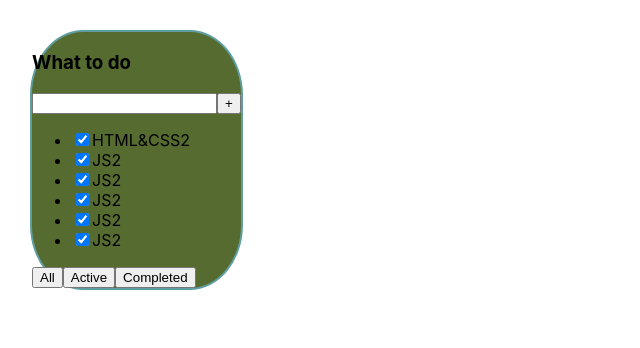
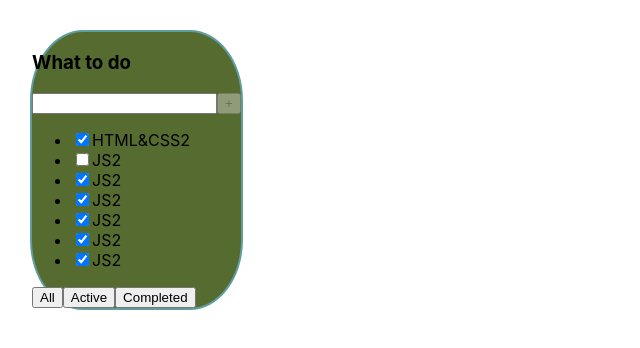
Before and after one commit to IvanovMike2023/TodoList, a React (Create React App) app: page / in a window 1280 px wide. Shown: the top 348 px of the page, without its empty margins (0-640 px from the left). Built offline with nearby package versions, Linux system fonts and the light colour scheme.

Commit message:
uuid addTasks 3 lesson

```diff
--- a/package.json
+++ b/package.json
@@ -10,10 +10,12 @@
     "@types/node": "^16.18.1",
     "@types/react": "^18.0.23",
     "@types/react-dom": "^18.0.7",
+    "@types/uuid": "^9.0.1",
     "react": "^18.2.0",
     "react-dom": "^18.2.0",
     "react-scripts": "5.0.1",
     "typescript": "^4.8.4",
+    "uuid": "^9.0.0",
     "web-vitals": "^2.1.4"
   },
   "scripts": {
--- a/src/App.tsx
+++ b/src/App.tsx
@@ -1,32 +1,41 @@
 import React, {useState} from 'react';
 import './App.css';
-import TodoList, {Task} from "./TodoList";
+import TodoList, { TaskType} from "./TodoList";
+import {v1} from "uuid";
 
 export type FilterText = 'All' | 'Completed' | 'Active'
 
 function App() {
     const TodoTitle: string = "What to do"
     let [task, SetTask] = useState([
-        {taskId: 1, title: "HTML&CSS2", isDone: true},
-        {taskId: 2, title: "JS2", isDone: false},
-        {taskId: 3, title: "JS2", isDone: true},
-        {taskId: 4, title: "JS2", isDone: true},
-        {taskId: 5, title: "JS2", isDone: true},
-        {taskId: 6, title: "JS2", isDone: true},
-        {taskId: 7, title: "JS2", isDone: true}
+        {taskId: v1(), title: "HTML&CSS2", isDone: true},
+        {taskId: v1(), title: "JS2", isDone: false},
+        {taskId: v1(), title: "JS2", isDone: true},
+        {taskId: v1(), title: "JS2", isDone: true},
+        {taskId: v1(), title: "JS2", isDone: true},
+        {taskId: v1(), title: "JS2", isDone: true},
+        {taskId: v1(), title: "JS2", isDone: true}
     ])
-    let [filter, Setfilter] = useState<FilterText>('Active')
-
+    let [filter, Setfilter] = useState<FilterText>('All')
+    const AddTasks = (title: string) => {
+        let newTask: TaskType= {
+            taskId: v1(),
+            title: title,
+            isDone: false
+        }
+        let newTasks = [newTask, ...task]
+        SetTask(newTasks)
+    }
     const ChangeFilter = (newfilter: FilterText) => {
         Setfilter(newfilter)
     }
-    const getTasks = (tasks: Task[], newfilter: FilterText) => {
+    const getTasks = (tasks: TaskType[], newfilter: FilterText) => {
         switch (newfilter) {
             case "Active":
-                return task.filter(t => t.isDone !== false)
+                return task.filter(t => !t.isDone )
 
             case "Completed":
-                return task.filter(t => t.isDone !== true)
+                return task.filter(t => !t.isDone )
 
             default:
                 return task
@@ -35,7 +44,7 @@ function App() {
 
     return (
         <div className="App">
-            <TodoList ChangeFilter={ChangeFilter} title={TodoTitle} tasks={getTasks(task, filter)}/>
+            <TodoList ChangeFilter={ChangeFilter} title={TodoTitle} tasks={getTasks(task, filter)} AddTasks={AddTasks}/>
 
         </div>
     );
--- a/src/TodoList.tsx
+++ b/src/TodoList.tsx
@@ -1,39 +1,56 @@
-import React, {FC} from "react";
+import React, {ChangeEvent, FC, KeyboardEvent, useState} from "react";
 import {FilterText} from "./App";
 
-export type Task = {
-    taskId: number,
+export type TaskType = {
+    taskId: string,
     title: string,
     isDone: boolean
 }
-
 export interface TodoPropsType {
     title: string,
-    tasks: Task[],
-    ChangeFilter:(name:FilterText)=>void
+    tasks: TaskType[],
+    ChangeFilter: (name: FilterText) => void,
+    AddTasks: (title: string) => void
 }
+const TodoList: FC<TodoPropsType> = (props) => {
+    const TasksJSX: Array<JSX.Element> = props.tasks.map((m: TaskType) => {
 
-const TodoList: FC<TodoPropsType> = (props) => {
-    const TasksJSX: Array<JSX.Element> = props.tasks.map((m: Task) => {
         return (
             <li key={m.taskId}><input type="checkbox" checked={m.isDone}/>
                 <span>{m.title}</span></li>
         )
     })
+    let [titleTasks, settitleTasks] = useState('')
+    const setTitleHandler = (e: ChangeEvent<HTMLInputElement>) => settitleTasks(e.currentTarget.value)
+    const addTaskHandler = ()=> {
+        props.AddTasks(titleTasks)
+        settitleTasks('')
+    }
+
+    const handlerCreator=(filter:FilterText)=>()=> props.ChangeFilter(filter)
+    const titleMaxLength = 25
+    const isAddBtnDisabled: boolean = !titleTasks.length  || titleTasks.length > titleMaxLength
+    const isTitleLengthTooLong: boolean = titleTasks.length > titleMaxLength
+    const addTaskonKeyHandler=(e:KeyboardEvent<HTMLInputElement>)=>{e.key ==='Enter' && !isAddBtnDisabled && addTaskHandler()  }
+    const titleMaxLengthWarning = isTitleLengthTooLong
+        ? <div style={{color: 'red'}}>Title is to long</div>
+        : null
     return (
         <div className="todolist">
             <h3>{props.title}</h3>
             <div>
-                <input/>
-                <button>+</button>
+                <input onChange={setTitleHandler} value={titleTasks} onKeyDown={addTaskonKeyHandler}/>
+                <button disabled={isAddBtnDisabled} onClick={addTaskHandler}>+
+                </button>
+                {titleMaxLengthWarning}
             </div>
             <ul>
                 {TasksJSX}
             </ul>
             <div>
-                <button onClick={()=>props.ChangeFilter('All')}>All</button>
-                <button onClick={()=>props.ChangeFilter('Active')}>Active</button>
-                <button onClick={()=>props.ChangeFilter('Completed')}>Completed</button>
+                <button onClick={handlerCreator('All')}>All</button>
+                <button onClick={handlerCreator('Active')}>Active</button>
+                <button onClick={handlerCreator('Completed')}>Completed</button>
             </div>
         </div>
     )
```
Also changed, not shown: src/index.tsx (+4 -8 lines), 1 other file (tests, documents, lock files or other folders).
